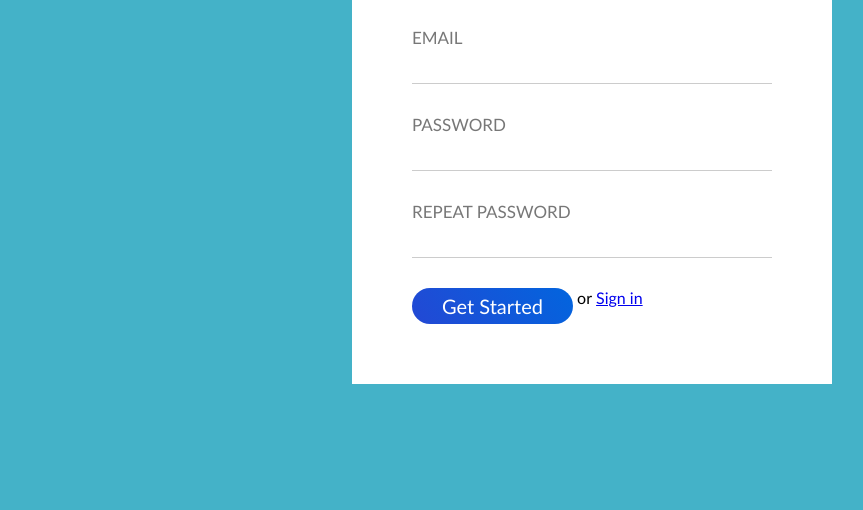
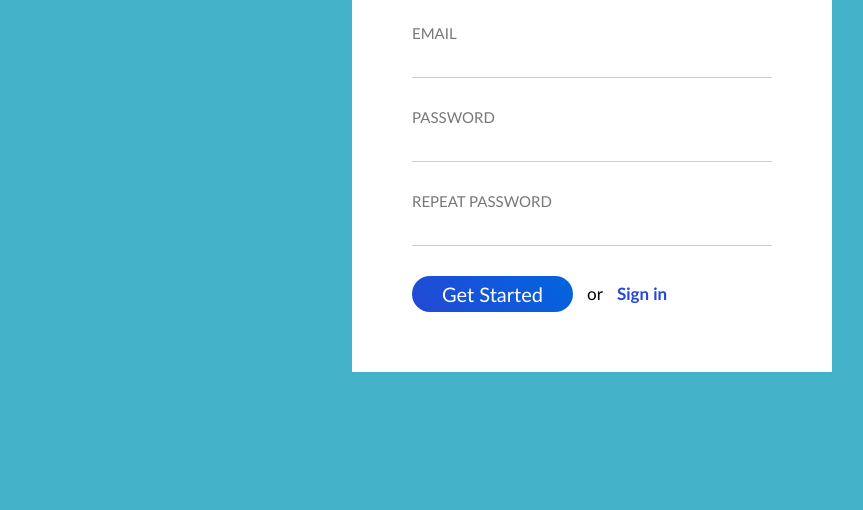
Before and after one commit to musudizainas/4-sign_up, a plain HTML site: page index.html in a window 1280 px wide. Shown: the part 290-800 px from the top of the page, without its empty margins (208-1071 px from the left). Drawn offline with Linux system fonts and the light colour scheme.

Commit message:
Bottom formos part style

```diff
--- a/css/form.css
+++ b/css/form.css
@@ -15,9 +15,9 @@ form > .form-row:last-of-type {
 form > .form-row > label {
     display: inline-block;
     width: 100%;
-    font-size: 17px;
+    margin-bottom: 5px;
+    font-size: 15px;
     color: #777;
-    margin-bottom: 5px;
     text-transform: uppercase;
 }
 
@@ -37,15 +37,27 @@ form >.form-row > button {
     padding: 5px;
     padding-left: 30px;
     padding-right: 30px;
-    border-radius: 20px;
+    border-radius: 18px;
     background: #2348d4;
     background: linear-gradient(53deg, #2348d4, #0265de 100%);
     color: #fff;
     border: none;
 }
 
-form >.form-row > span {
+form > .form-row > span {
+    display: inline-block;
+    line-height: 26px;
+    padding: 5px;
+    margin-left: 5px;
+    font-size: 17px;
 }
 
-form >.form-row > a {
+form > .form-row > a {
+    display: inline-block;
+    line-height: 26px;
+    padding: 5px;
+    text-decoration: none;
+    color: #2348d4;
+    font-weight: bold;
+    font-size: 17px;
 }
```
